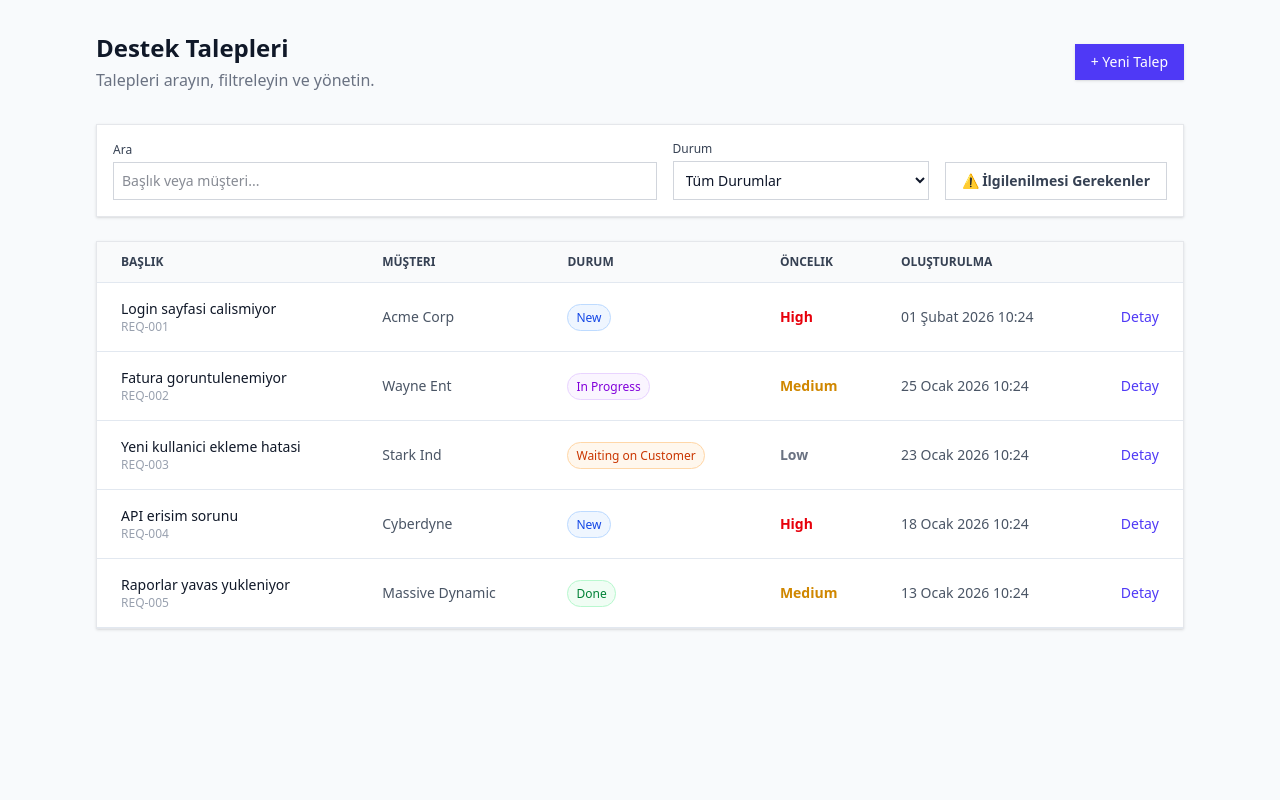
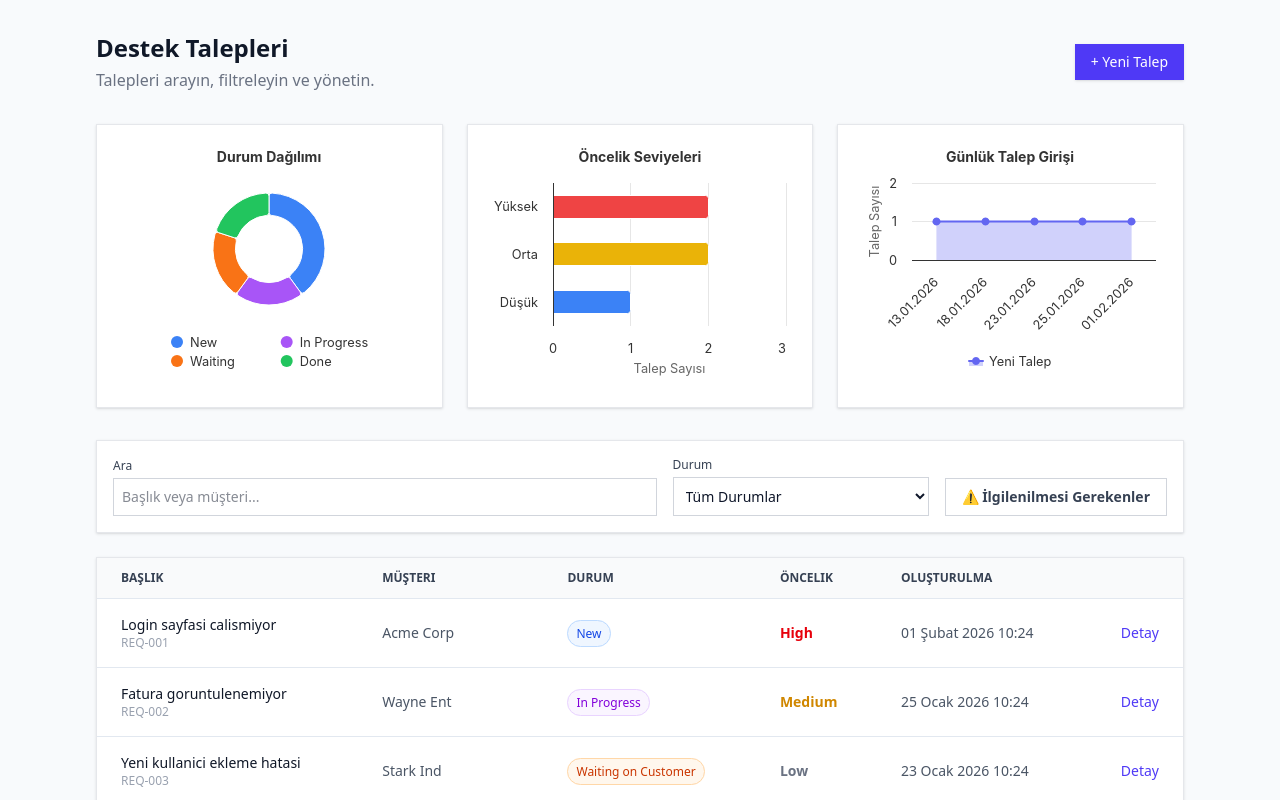
Before and after one commit to gorkemkaragl/support-dashboard-next, a Next.js app: page / in a window 1280 px wide. Shown: the top 800 px of the page. Built offline with nearby package versions, Linux system fonts and the light colour scheme.

Commit message:
feat: add DashboardCharts component with Highcharts integration for request data visualization

```diff
--- a/package.json
+++ b/package.json
@@ -19,6 +19,8 @@
     "@tanstack/react-table": "^8.21.3",
     "class-variance-authority": "^0.7.1",
     "clsx": "^2.1.1",
+    "highcharts": "^12.5.0",
+    "highcharts-react-official": "^3.2.3",
     "lucide-react": "^0.562.0",
     "next": "16.1.4",
     "next-themes": "^0.4.6",
--- a/src/components/Home.tsx
+++ b/src/components/Home.tsx
@@ -4,6 +4,7 @@ import { useRequests } from '@/context/RequestContext';
 import { useRequestFilter } from '@/hooks/useRequestFilter';
 import RequestTable from '@/components/dashboard/RequestTable';
 import RequestFilters from '@/components/dashboard/RequestFilters';
+import DashboardCharts from './dashboard/DashboardCharts';
 
 export default function Home() {
   const { requests, isLoading } = useRequests();
@@ -31,6 +32,11 @@ export default function Home() {
         </button>
       </div>
 
+{/* Veri varsa grafikleri göster */}
+      {!isLoading && requests.length > 0 && (
+         <DashboardCharts requests={requests} />
+      )}
+
       <RequestFilters
         searchQuery={searchQuery}
         statusFilter={statusFilter}
--- /dev/null
+++ b/src/components/dashboard/DashboardCharts.tsx
@@ -0,0 +1,121 @@
+"use client";
+
+import { useMemo } from 'react';
+import Highcharts from 'highcharts';
+import HighchartsReact from 'highcharts-react-official';
+import { SupportRequest } from '@/types';
+
+interface Props {
+  requests: SupportRequest[];
+}
+
+export default function DashboardCharts({ requests }: Props) {
+
+  // --- VERİ HESAPLAMALARI ---
+  const chartData = useMemo(() => {
+    // Durum Sayıları (Pasta Grafik İçin)
+    const statusCounts = { 'New': 0, 'In Progress': 0, 'Waiting on Customer': 0, 'Done': 0 };
+    // Öncelik Sayıları (Bar Grafik İçin)
+    const priorityCounts = { 'High': 0, 'Medium': 0, 'Low': 0 };
+    // Tarih Sayıları (Çizgi Grafik İçin)
+    const dateCounts: Record<string, number> = {};
+
+    requests.forEach(req => {
+      // Durum say
+      if (statusCounts[req.status] !== undefined) statusCounts[req.status]++;
+
+      // Öncelik say
+      if (priorityCounts[req.priority] !== undefined) priorityCounts[req.priority]++;
+
+      // Tarih say (Sadece gün kısmını al: YYYY-MM-DD)
+      const dateKey = new Date(req.createdAt).toLocaleDateString('tr-TR');
+      dateCounts[dateKey] = (dateCounts[dateKey] || 0) + 1;
+    });
+
+    // Çizgi grafik için tarihleri sırala
+    const sortedDates = Object.keys(dateCounts).sort((a, b) => {
+        // Tarih stringlerini karşılaştırmak için basit bir dönüşüm
+        const partsA = a.split('.').reverse().join('-');
+        const partsB = b.split('.').reverse().join('-');
+        return new Date(partsA).getTime() - new Date(partsB).getTime();
+    });
+
+    return {
+      status: [
+        { name: 'New', y: statusCounts['New'], color: '#3b82f6' },
+        { name: 'In Progress', y: statusCounts['In Progress'], color: '#a855f7' },
+        { name: 'Waiting', y: statusCounts['Waiting on Customer'], color: '#f97316' },
+        { name: 'Done', y: statusCounts['Done'], color: '#22c55e' }
+      ],
+      priority: [
+        priorityCounts['High'],
+        priorityCounts['Medium'],
+        priorityCounts['Low']
+      ],
+      timeline: {
+        categories: sortedDates,
+        data: sortedDates.map(date => dateCounts[date])
+      }
+    };
+  }, [requests]);
+
+
+  // --- GRAFİK AYARLARI (OPTIONS) ---
+
+  // PASTA GRAFİĞİ (Durumlar)
+  const pieOptions: Highcharts.Options = {
+    chart: { type: 'pie', height: 250, backgroundColor: 'transparent' },
+    title: { text: 'Durum Dağılımı', style: { fontSize: '14px' } },
+    plotOptions: {
+      pie: {
+        innerSize: '60%', // Ortası boş olsun
+        dataLabels: { enabled: false },
+        showInLegend: true
+      }
+    },
+    series: [{ type: 'pie', name: 'Talepler', data: chartData.status }],
+    credits: { enabled: false }
+  };
+
+  // ÇUBUK GRAFİĞİ (Öncelikler)
+  const barOptions: Highcharts.Options = {
+    chart: { type: 'bar', height: 250, backgroundColor: 'transparent' },
+    title: { text: 'Öncelik Seviyeleri', style: { fontSize: '14px' } },
+    xAxis: { categories: ['Yüksek', 'Orta', 'Düşük'] },
+    yAxis: { title: { text: "Talep Sayısı" }, allowDecimals: false },
+    plotOptions: { bar: { colorByPoint: true } },
+    colors: ['#ef4444', '#eab308', '#3b82f6'], // Kırmızı, Sarı, Mavi
+    series: [{ type: 'bar', name: 'Adet', data: chartData.priority, showInLegend: false }],
+    credits: { enabled: false }
+  };
+
+  // 3. ALAN GRAFİĞİ (Zaman Çizelges)
+  const areaOptions: Highcharts.Options = {
+    chart: { type: 'areaspline', height: 250, backgroundColor: 'transparent' },
+    title: { text: 'Günlük Talep Girişi', style: { fontSize: '14px' } },
+    xAxis: { categories: chartData.timeline.categories },
+    yAxis: { title: { text: "Talep Sayısı" }, allowDecimals: false },
+    plotOptions: { areaspline: { fillOpacity: 0.3 } },
+    series: [{ type: 'areaspline', name: 'Yeni Talep', data: chartData.timeline.data, color: '#6366f1' }],
+    credits: { enabled: false }
+  };
+
+  return (
+    <div className="grid grid-cols-1 md:grid-cols-3 gap-6 mb-8">
+      {/* Kart 1: Durumlar */}
+      <div className="bg-white p-4 rounded-lg border border-gray-200 shadow-sm">
+        <HighchartsReact highcharts={Highcharts} options={pieOptions} />
+      </div>
+
+      {/* Kart 2: Öncelikler */}
+      <div className="bg-white p-4 rounded-lg border border-gray-200 shadow-sm">
+        <HighchartsReact highcharts={Highcharts} options={barOptions} />
+      </div>
+
+      {/* Kart 3: Zaman Çizelgesi */}
+      <div className="bg-white p-4 rounded-lg border border-gray-200 shadow-sm">
+        <HighchartsReact highcharts={Highcharts} options={areaOptions} />
+      </div>
+    </div>
+  );
+}
```
Also changed, not shown: 1 other file (tests, documents, lock files or other folders).
